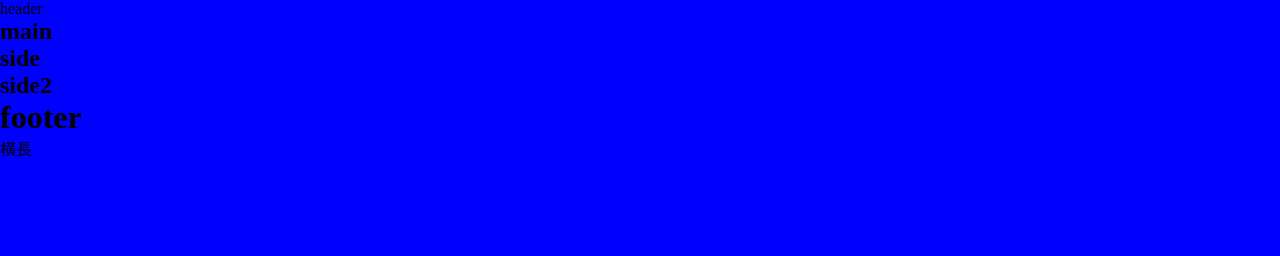
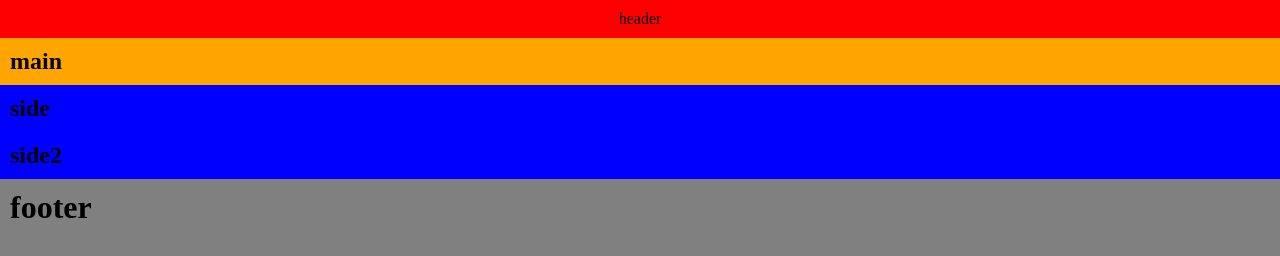
Before and after one commit to ishimaomao/web2-6, a plain HTML site: page index.html in a window 1280 px wide. Drawn offline with Linux system fonts and the light colour scheme.

Commit message:
Update default.css

```diff
--- a/css/default.css
+++ b/css/default.css
@@ -8,38 +8,23 @@
 
 body{
     background: gray;
-    font-famiiy: 'Noto Sans JP' , sans-serif;
 }
 
-/* 640px以下 */
-@media screen and (max-width:640px){
-    body{
-        background-color: red;
-    }
+header{
+    padding: 10px;
+    text-align: center;/* 中央揃え */
+    background-color: red;
 }
-
-/* 640px以上　980px以下 */
-@media screen and (min-width:641px) and (max-width:980px){
-    body{
-        background-color: green;
-    }
+section{
+    padding: 10px;
+    background-color: orange;
 }
-
-/* 981px以上 */
-@media screen and (min-width:981px){
-     body{
-         background-color: blue;
-     }
+aside{
+    padding: 10px;
+    background-color: blue;
 }
-
-@media screen and (orientation:portrait){
-    body:after {
-        content: "縦長";
-    }
+footer{
+    padding: 10px;
+    background-color: biue;
+    text-aline: center; /* 中央揃え */
 }
-
-@media screen and (orientation: landscape){
-    body:after {
-        content: "横長";
-    }
-}
```
